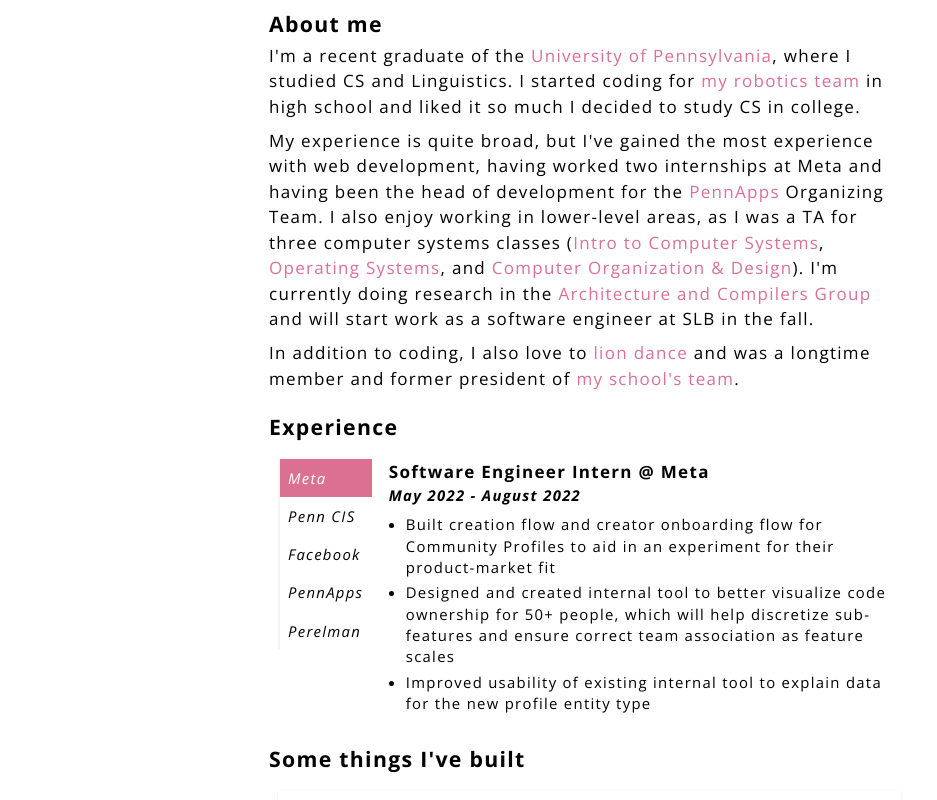
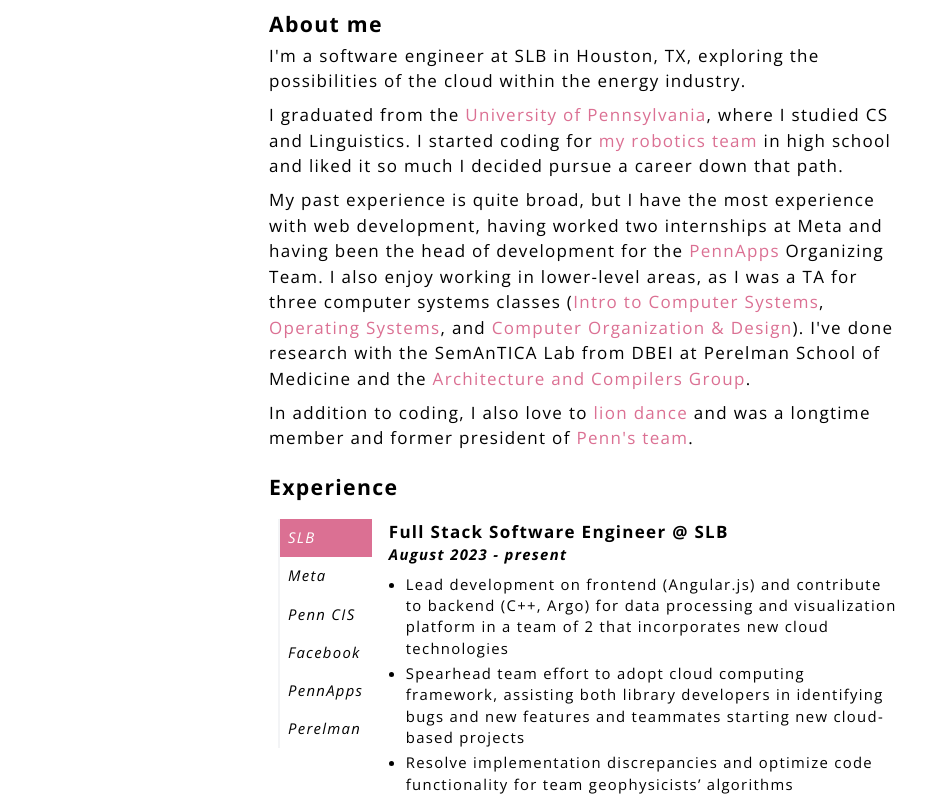
Before and after one commit to audrey-yang/audrey-yang.github.io, a Gatsby site: page / in a window 1280 px wide. Shown: the part 400-1200 px from the top of the page, 51-988 px from the left. Built offline with nearby package versions, Linux system fonts and the light colour scheme; Gatsby itself is replaced by a stand-in of ours; a web font is replaced by a local one.

Commit message:
2024 general update

```diff
--- a/content/about.mdx
+++ b/content/about.mdx
@@ -1,18 +1,23 @@
 ### About me
 
-I'm a recent graduate of the [University of Pennsylvania](https://seas.upenn.edu), where I studied
+I'm a software engineer at SLB in Houston, TX, exploring the possibilities
+of the cloud within the energy industry.
+
+I graduated from the
+[University of Pennsylvania](https://seas.upenn.edu), where I studied
 CS and Linguistics. I started coding for [my robotics team](https://www.moe365.net/) in high school
-and liked it so much I decided to study CS in college.
+and liked it so much I decided pursue a career down that path.
 
-My experience is quite broad, but I've gained the most experience with web development,
+My past experience is quite broad, but I have the most experience with web development,
 having worked two internships at Meta and having been the head of development
 for the [PennApps](https://pennapps.com) Organizing Team. I also enjoy working in
 lower-level areas, as I was a TA for three computer systems classes
 ([Intro to Computer Systems](https://www.seas.upenn.edu/~cis2400/current/),
 [Operating Systems](https://boonloo.cis.upenn.edu/about/teaching/cis548/),
-and [Computer Organization & Design](https://www.cis.upenn.edu/~cis5710/current/)). I'm
-currently doing research in the [Architecture and Compilers Group](https://acg.cis.upenn.edu/wiki/)
-and will start work as a software engineer at SLB in the fall.
+and [Computer Organization & Design](https://www.cis.upenn.edu/~cis5710/current/)). I've
+done research with
+the SemAnTICA Lab from DBEI at Perelman School of Medicine and
+the [Architecture and Compilers Group](https://acg.cis.upenn.edu/wiki/).
 
 In addition to coding, I also love to [lion dance](https://youtu.be/KFxgP9slJC4)
-and was a longtime member and former president of [my school's team](https://pennlions.net).
+and was a longtime member and former president of [Penn's team](https://pennlions.net).
--- a/content/contact.mdx
+++ b/content/contact.mdx
@@ -1,6 +1,6 @@
 ### Say hi!
 
-My email is auyang _at_ seas _dot_ upenn _dot_ edu.
+My email is audrey _dot_ r _dot_ yang _at_ gmail _dot_ com.
 
 You can also find me on [LinkedIn](https://linkedin.com/in/audreyryang)
 and [GitHub](https://github.com/audrey-yang).
--- a/content/experience/facebook.mdx
+++ b/content/experience/facebook.mdx
@@ -1,5 +1,5 @@
 ---
-order: 3
+order: 4
 title: Facebook
 ---
 
--- a/content/experience/meta.mdx
+++ b/content/experience/meta.mdx
@@ -1,5 +1,5 @@
 ---
-order: 1
+order: 2
 title: Meta
 ---
 
--- a/content/experience/pennapps.mdx
+++ b/content/experience/pennapps.mdx
@@ -1,5 +1,5 @@
 ---
-order: 4
+order: 5
 title: PennApps
 ---
 
--- a/content/experience/perelman.mdx
+++ b/content/experience/perelman.mdx
@@ -1,5 +1,5 @@
 ---
-order: 5
+order: 6
 title: Perelman
 ---
 
--- /dev/null
+++ b/content/experience/slb.mdx
@@ -0,0 +1,10 @@
+---
+order: 1
+title: SLB
+---
+
+## Full Stack Software Engineer @ SLB
+##### August 2023 - present
+- Lead development on frontend (Angular.js) and contribute to backend (C++, Argo) for data processing and visualization platform in a team of 2 that incorporates new cloud technologies
+- Spearhead team effort to adopt cloud computing framework, assisting both library developers in identifying bugs and new features and teammates starting new cloud-based projects
+- Resolve implementation discrepancies and optimize code functionality for team geophysicists’ algorithms
--- a/content/experience/ta.mdx
+++ b/content/experience/ta.mdx
@@ -1,10 +1,10 @@
 ---
-order: 2
+order: 3
 title: Penn CIS
 ---
 
 ## CIS TA @ Penn
-##### August 2021 - May 2023
+##### August 2021 - December 2023
 - Served as a teaching assistant for 3 CIS classes – Intro Computer Systems
 ([CIS 240](https://www.seas.upenn.edu/~cis2400/22fa/)),
 Operating Systems ([CIS 5480](https://boonloo.cis.upenn.edu/about/teaching/cis548/)),
--- a/src/components/ExperienceTabs.js
+++ b/src/components/ExperienceTabs.js
@@ -1,6 +1,7 @@
 import * as React from "react";
 import { Tab, Tabs, TabList, TabPanel } from 'react-tabs';
 
+import SLB from '../../content/experience/slb.mdx';
 import Facebook from '../../content/experience/facebook.mdx';
 import Meta from '../../content/experience/meta.mdx';
 import TA from '../../content/experience/ta.mdx';
@@ -11,8 +12,8 @@ import "../styles/styles.css";
 
 const ExperienceTabs = () => {
 	const [tabIndex, setTabIndex] = React.useState(0);
-	const tabList = ["Meta", "Penn CIS", "Facebook", "PennApps", "Perelman"];
-	const tabPanelList = [<Meta />, <TA />, <Facebook />, <PennApps />, <Perelman />];
+	const tabList = ["SLB", "Meta", "Penn CIS", "Facebook", "PennApps", "Perelman"];
+	const tabPanelList = [<SLB />, <Meta />, <TA />, <Facebook />, <PennApps />, <Perelman />];
 
 	return (
 		<Tabs
--- a/src/components/Footer.js
+++ b/src/components/Footer.js
@@ -6,9 +6,9 @@ const Footer = () => {
 	return (
 		<footer>
 			<p>
-				auyang@seas.upenn.edu
+				audrey r. yang
 				<span className="hidden sm:inline"> •</span> <br className="inline sm:hidden" />
-				from philly, with <span className="inline text-[#DB7093]">♥︎</span></p>
+				from houston, with <span className="inline text-[#DB7093]">♥︎</span></p>
 			<div className="footer-links">
 				<a className="sidebar-link" href="https://www.github.com/audrey-yang"
 					target="_blank" rel="noreferrer" title="GitHub">
```
Also changed, not shown: src/pages/index.js (+9 -9 lines), 1 other file.
